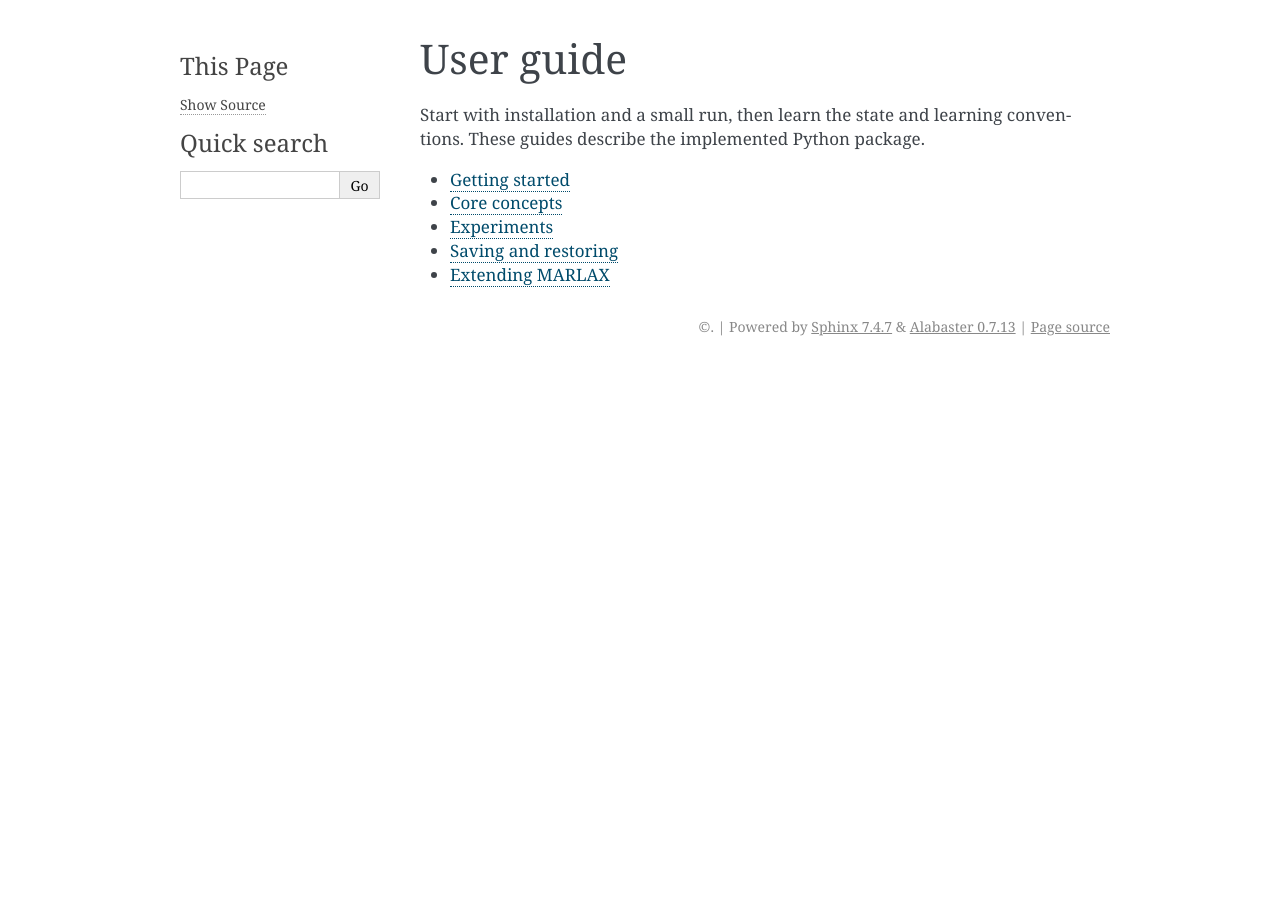
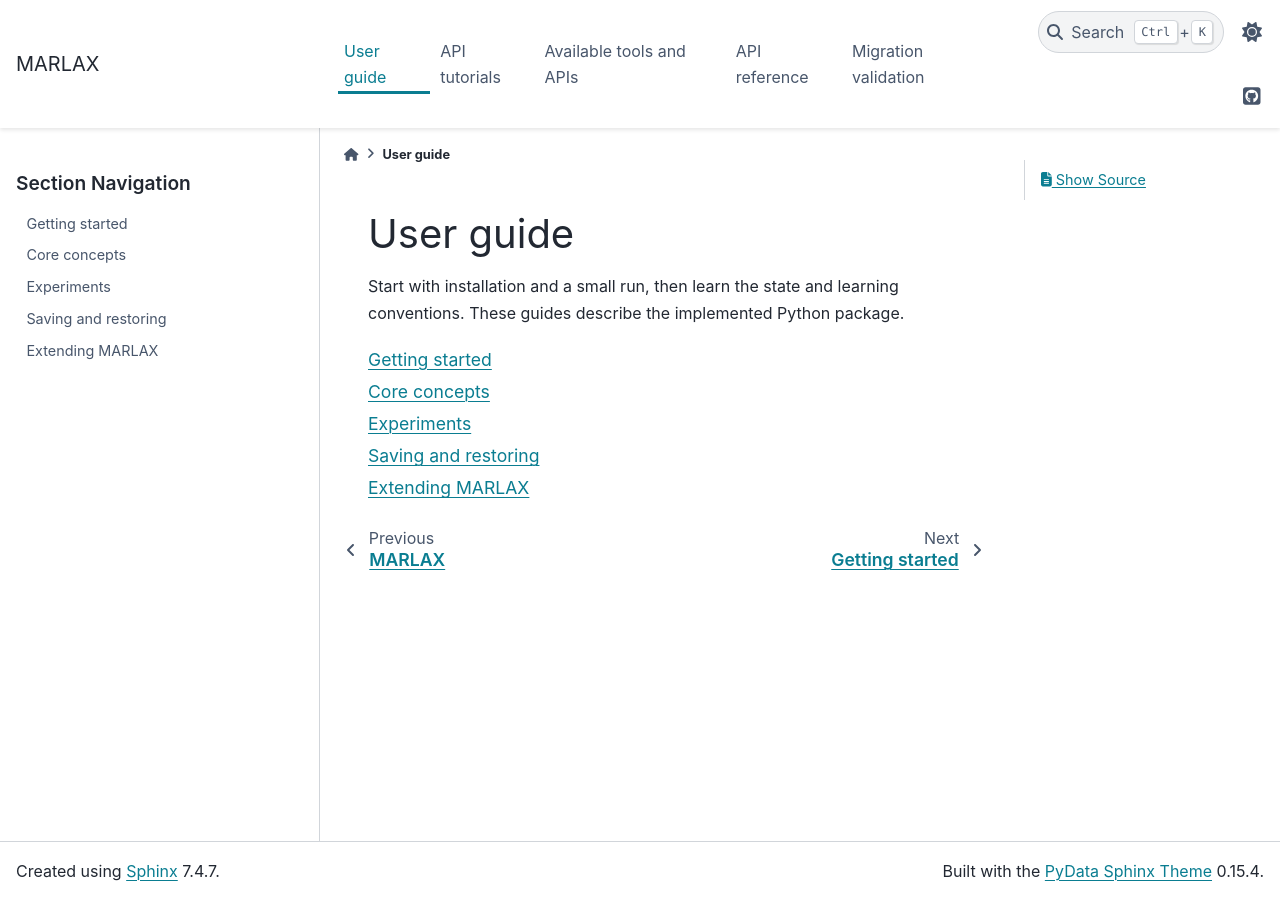
Before and after one commit to rgs2151/marlax, a Sphinx documentation site: the page built from docs/source/guide.rst, in a window 1280 px wide. Built offline with Sphinx 7.4.7 and the PyData theme 0.15.4, drawn with Linux system fonts in a browser that asks for light colours.

Commit message:
Use PyData theme

```diff
--- a/docs/source/conf.py
+++ b/docs/source/conf.py
@@ -2,7 +2,17 @@
 author = "MARLAX contributors"
 release = "0.1.0"
 extensions = ["sphinx.ext.autodoc", "sphinx.ext.viewcode", "myst_nb"]
-html_theme = "alabaster"
+html_theme = "pydata_sphinx_theme"
+html_title = "MARLAX"
+html_context = {"default_mode": "light"}
+html_theme_options = {
+    "github_url": "https://github.com/rgs2151/marlax",
+    "logo": {"text": "MARLAX"},
+    "navbar_end": ["theme-switcher", "navbar-icon-links"],
+    "search_bar_text": "Search documentation",
+    "search_as_you_type": True,
+    "show_nav_level": 2,
+}
 autodoc_member_order = "bysource"
 autodoc_typehints = "none"
 exclude_patterns = ["**/.ipynb_checkpoints/**"]
--- a/docs/source/getting_started.rst
+++ b/docs/source/getting_started.rst
@@ -60,8 +60,8 @@
    JAX_PLATFORMS=cpu sphinx-build -W --keep-going -b html docs/source docs/build/html
    python -m http.server 8001 --directory docs/build/html
 
-Documentation uses reStructuredText, Sphinx autodoc, and the standard Alabaster
-theme. GitHub Actions builds it with saved notebook outputs, checks local links,
+Documentation uses reStructuredText, Sphinx autodoc, and the PyData Sphinx
+theme with light mode as the default. GitHub Actions builds it with saved notebook outputs, checks local links,
 and publishes successful main-branch builds at ``/marlax/``. The existing
 gallery is available at ``/marlax/gallery/`` in the same Pages deployment. Pull requests build
 and validate the site but do not deploy it.
--- a/pyproject.toml
+++ b/pyproject.toml
@@ -23,6 +23,7 @@
 docs = [
     "sphinx>=8",
     "myst-nb>=1.2",
+    "pydata-sphinx-theme>=0.19,<0.20",
 ]
 tutorials = [
     "jupyterlab>=4",
@@ -40,6 +41,7 @@
     "pytest>=8",
     "sphinx>=8",
     "myst-nb>=1.2",
+    "pydata-sphinx-theme>=0.19,<0.20",
     "jupyterlab>=4",
     "nbclient>=0.10",
     "nbformat>=5.10",
```
Also changed, not shown: 1 other file.
